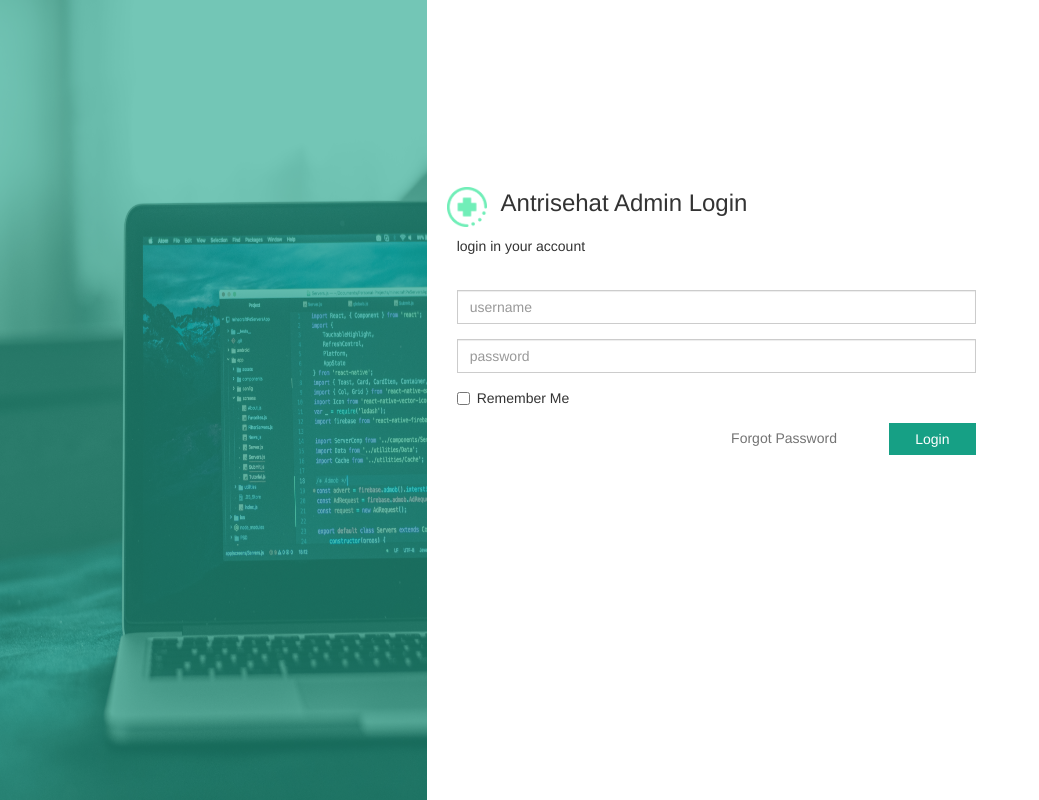
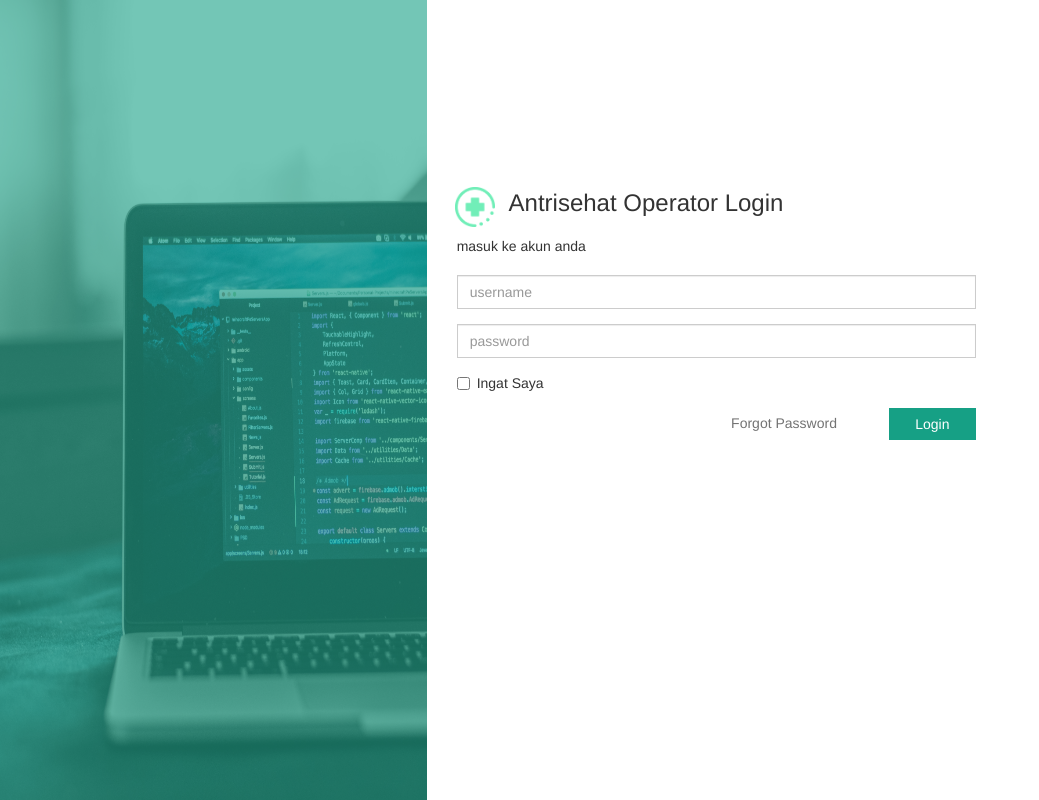
Before and after one commit to jimmyferiawan/AntrianOnlineAlpha, a PHP site: page /login_AD.php in a window 1280 px wide. Shown: the whole page, without its empty margins (0-1039 px from the left). Run offline with PHP 8.4, Linux system fonts and the light colour scheme.

Commit message:
login.php, login_AD.php
- Pembaruan tampilan
- Merapikan baris codingan

```diff
--- a/login_AD.php
+++ b/login_AD.php
@@ -11,43 +11,74 @@
 	 ?>
 
 	<meta name="viewport" content="width=device-width">
-		<title>Login Antri Sehat</title>
-<!--<link href="framework/css/bootstrap.css" rel="stylesheet">-->
-<link rel="stylesheet" href="https://maxcdn.bootstrapcdn.com/bootstrap/3.3.7/css/bootstrap.min.css" integrity="sha384-BVYiiSIFeK1dGmJRAkycuHAHRg32OmUcww7on3RYdg4Va+PmSTsz/K68vbdEjh4u" crossorigin="anonymous">
-<style type="text/css">
+		<title>Login Operator Antri Sehat</title>
+		<!-- Codingan include CSS  -->
+			<link rel="stylesheet" href="https://maxcdn.bootstrapcdn.com/bootstrap/3.3.7/css/bootstrap.min.css" integrity="sha384-BVYiiSIFeK1dGmJRAkycuHAHRg32OmUcww7on3RYdg4Va+PmSTsz/K68vbdEjh4u" crossorigin="anonymous">
+		<!-- Akhir Codingan -->
+	<style type="text/css">
 
-	.box {
-		padding: 20px;
-		margin-top: 170px;
+	img.img-responsive#gambar {
+		opacity: 0.4;
+		height: 100%;
+		width: 100%;
 	}
 
-	.box h3 {
-		text-align: center;
-		margin-bottom: 20px;
-		color: #16a085
+	.row .layer {
+		background-color: #16a085;
+		padding: 0;
+		margin: 0;
 	}
 
-	.box h3 {
-		text-align: left;
-	}
-
-	.box h3 b u {
-		color: #16a085
-	}
-
-	.box form .input-group input {
-		border-radius: 0px;
-	}
+	/*Style Kolom Kanan*/
 
 	form {
 		margin-top: 170px;
 	}
 
+	ul li h3 {
+		font-weight: 100;
+	}
+
+	div.form-group h5 {
+		padding-left: 15px;
+		padding-top: 2px;
+		padding-bottom: 5px;
+	}
+
+	ul li img {
+		 width: 40px;
+		 margin-left: 8px;
+	}
+
+	input.btn.login {
+		 background-color: #16a085;
+		 border: none;
+		 border-radius: 0px;"
+	}
+
+	form a.help-block:hover {
+		color: #16a085;
+	}
+
+	/* Baris Style Responsive */
 	@media (max-width: 768px)
 	{
 		#gambar {
 			display: none;
 		}
+
+		div.input-group.pass.center-block {
+			padding-top: 25px;
+		}
+
+		label.checkbox-inline {
+			padding-top: 10px;
+		}
+
+		.form-group.forgot {
+			padding-left: 0px;
+		}
+
 	}
 
 	@media (max-width: 970px)
@@ -56,51 +87,56 @@
 			height: 50%;
 		}
 	}
+	/* Akhir Baris */
+</style>
 
-</style>
 </head>
 <body>
 		<div class="row" style="margin: 0px;">
-		<div class="col-sm-12 col-lg-4" style="background-color: #16a085;  padding: 0; margin: 0;">
-			<img src="img/bgad2.jpg" class="img-responsive" id="gambar" style="opacity: 0.4; height: 100%; width: 100%;">
+			<!-- Awal Baris Kolom Kiri Wallpaper Sidebar -->
+		<div class="layer col-sm-12 col-lg-4">
+			<img src="img/bgad2.jpg" class="img-responsive" id="gambar">
 		</div>
+			<!-- Akhir baris -->
+
+			<!-- Awal Baris Kolom Kanan -->
 		<div class="col-sm-12 col-lg-8">
 			<form action="operator/login_OP.php" method="POST">
 				<div class="form-group">
 					<ul class="list-inline center-block">
-						<li><img src="img/logo.png" style="width: 40px;"></li>
-						<li><h3 style="font-weight: 100;">Antrisehat Admin Login</h3></li>
+						<li><img src="img/logo.png"></li>
+						<li><h3>Antrisehat Operator Login</h3></li>
 					</ul>
 				<div class="form-group">
-					<h5 style="padding-left: 15px; padding-top: 2px; padding-bottom: 20px;">login in your account</h5>
+					<h5>masuk ke akun anda</h5>
 				</div>
 				<div class="form-group col-sm-12 col-lg-8">
-				<div class="input-group center-block">
+				<div class="input-group user center-block">
   					<input type="text" class="form-control" name="username_op" placeholder="username">
 				</div>
 				</div>
 				<div class="form-group col-sm-12 col-lg-8">
-				<div class="input-group center-block">
+				<div class="input-group pass center-block">
 					<input type="password" class="form-control"  name="password_op"  placeholder="password">
-
 				</div>
 				</div>
 				<div class="form-group col-sm-12 col-lg-8">
-					<label for="" class="checkbox-inline"><input type="checkbox" name="">Remember Me</label>
+					<label for="" class="checkbox-inline"><input type="checkbox" name="">Ingat Saya</label>
 				</div>
 				<p>
-				<div class="form-group col-sm-12 col-lg-8">
+				<div class="form-group forgot col-sm-12 col-lg-8">
 					<a href="#" class="help-block col-sm-10 col-md-10 col-lg-4 col-lg-offset-6">Forgot Password</a>
-					<input type="submit" class="btn btn-primary col-sm-2 col-md-2 col-lg-2 pull-right" name="admin_submit" style="background-color: #16a085; border: none; border-radius: 0px;" value="Login">
+					<input type="submit" class="btn login btn-primary col-sm-2 col-md-2 col-lg-2 pull-right" name="admin_submit" value="Login">
 				</div>
 			</form>
 			<p>
 		</div>
 	</div>
 		<?php include 'operator/login_OP.php';?>
+<!-- Awal Baris Javascript Dan Jquery -->
 <script src="https://code.jquery.com/jquery-3.3.1.slim.min.js" integrity="sha384-q8i/X+965DzO0rT7abK41JStQIAqVgRVzpbzo5smXKp4YfRvH+8abtTE1Pi6jizo" crossorigin="anonymous"></script>
 <script src="https://cdnjs.cloudflare.com/ajax/libs/popper.js/1.14.3/umd/popper.min.js" integrity="sha384-ZMP7rVo3mIykV+2+9J3UJ46jBk0WLaUAdn689aCwoqbBJiSnjAK/l8WvCWPIPm49" crossorigin="anonymous"></script>
-
+<!-- Akhir Baris -->
 
 </body>
 </html>
```
Also changed, not shown: login.php (+81 -35 lines).
